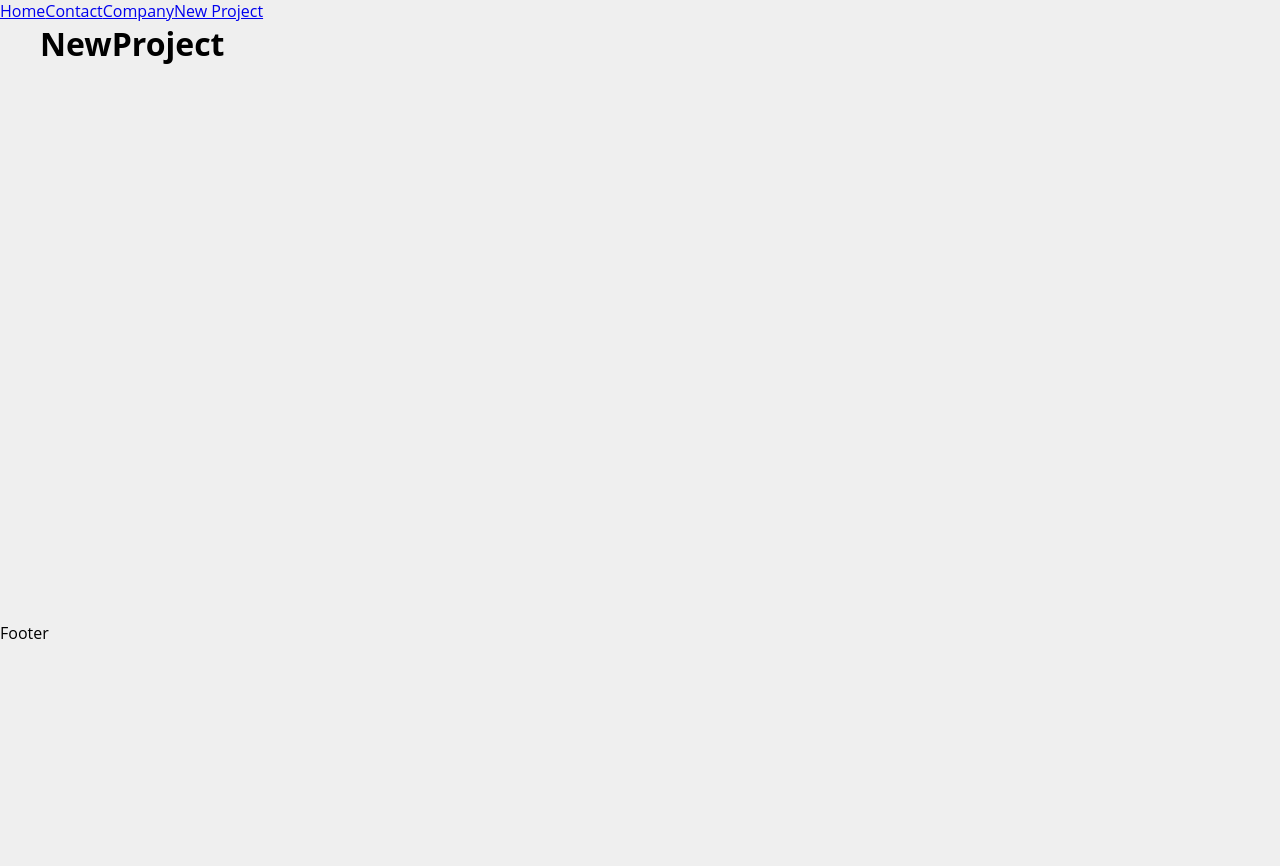
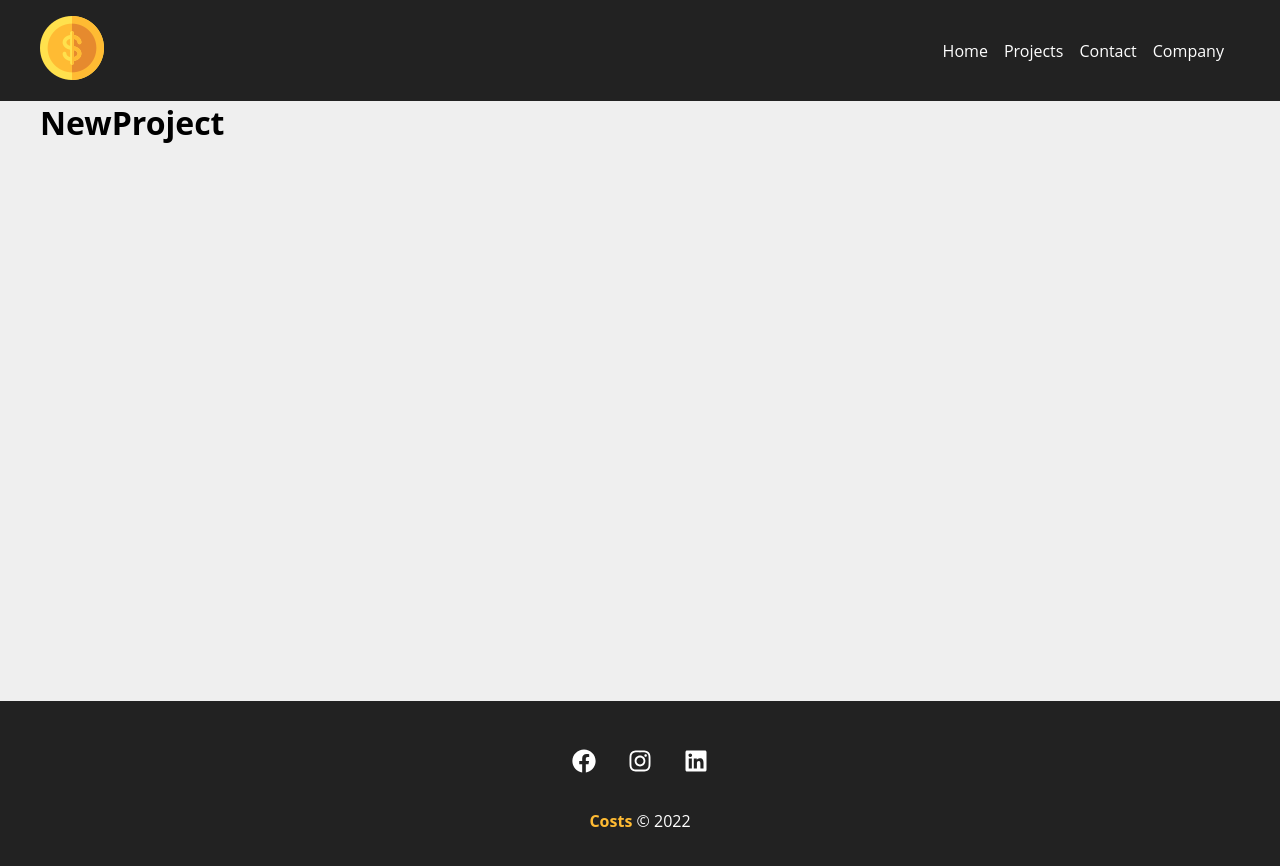
Before and after one commit to Guihenr1/costs, a JavaScript app: page /newproject in a window 1280 px wide. Shown: the top 866 px of the page. Before the commit the page ends 800 px from the top, so only its background shows below. Built offline with nearby package versions, Linux system fonts and the light colour scheme; the HTML template or start-up script is replaced by a standard one.

Commit message:
Navbar and footer

```diff
--- a/src/App.js
+++ b/src/App.js
@@ -4,25 +4,24 @@
 import Contact from "./components/pages/Contact";
 import Home from "./components/pages/Home";
 import NewProject from "./components/pages/NewProject";
+import Navbar from "./components/layout/Navbar";
+import Footer from "./components/layout/Footer";
+import Projects from "./components/pages/Projects";
 
 function App() {
   return (
     <Router>
-      <div>
-        <Link to="/">Home</Link>
-        <Link to="/contact">Contact</Link>
-        <Link to="/company">Company</Link>
-        <Link to="/newproject">New Project</Link>
-      </div>
+      <Navbar />
       <Container customClass="min-height">
         <Routes>
           <Route exact path="/" element={<Home />} />
+          <Route path="/projects" element={<Projects />} />
           <Route path="/company" element={<Company />} />
           <Route path="/contact" element={<Contact />} />
           <Route path="/newproject" element={<NewProject />} />
         </Routes>
       </Container>
-      <p>Footer</p>
+      <Footer />
     </Router>
   );
 }
--- /dev/null
+++ b/src/components/layout/Footer.js
@@ -0,0 +1,25 @@
+import { FaFacebook, FaInstagram, FaLinkedin } from "react-icons/fa";
+import styles from "./Footer.module.css";
+
+function Footer() {
+  return (
+    <footer className={styles.footer}>
+      <ul className={styles.social_list}>
+        <li>
+          <FaFacebook />
+        </li>
+        <li>
+          <FaInstagram />
+        </li>
+        <li>
+          <FaLinkedin />
+        </li>
+      </ul>
+      <p className={styles.copy_right}>
+        <span>Costs</span> &copy; 2022
+      </p>
+    </footer>
+  );
+}
+
+export default Footer;
--- /dev/null
+++ b/src/components/layout/Footer.module.css
@@ -0,0 +1,34 @@
+.footer {
+    background-color: #222;
+    color: #fff;
+    padding: 3em;
+    text-align: center;
+}
+
+.social_list {
+    display: flex;
+    justify-content: center;
+    list-style-type: none;
+}
+
+.social_list li {
+    margin: 0 1em;
+}
+
+.social_list li:hover {
+    color: #ffbb33;
+}
+
+.social_list svg {
+    font-size: 1.5em;
+    cursor: pointer;
+}
+
+.copy_right {
+    margin-top: 2em;
+}
+
+.copy_right span {
+    font-weight: bold;
+    color: #ffbb33;
+}
--- /dev/null
+++ b/src/components/layout/Navbar.js
@@ -0,0 +1,32 @@
+import { Link } from "react-router-dom";
+import Container from "./Container";
+import styles from "./Navbar.module.css";
+import logo from "../../img/costs_logo.png";
+
+function Navbar() {
+  return (
+    <nav className={styles.navbar}>
+      <Container>
+        <Link to="/">
+          <img src={logo} alt="Costs" />
+        </Link>
+        <ul className={styles.list}>
+          <li className={styles.item}>
+            <Link to="/">Home</Link>
+          </li>
+          <li className={styles.item}>
+            <Link to="/projects">Projects</Link>
+          </li>
+          <li className={styles.item}>
+            <Link to="/contact">Contact</Link>
+          </li>
+          <li className={styles.item}>
+            <Link to="/company">Company</Link>
+          </li>
+        </ul>
+      </Container>
+    </nav>
+  );
+}
+
+export default Navbar;
--- /dev/null
+++ b/src/components/layout/Navbar.module.css
@@ -0,0 +1,25 @@
+.navbar {
+    display: flex;
+    justify-content: space-between;
+    background-color: #222;
+    padding: 1em;
+}
+
+.list {
+    display: flex;
+    list-style: none;
+    align-items: center;
+}
+
+.item {
+    margin-right: 1em;
+}
+
+.item a {
+    color: #fff;
+    text-decoration: none;
+}
+
+.item a:hover {
+    color: #ffbb33;
+}
--- /dev/null
+++ b/src/components/pages/Projects.js
@@ -0,0 +1,7 @@
+function Projects() {
+    return (
+        <h1>Projects</h1>
+    )
+}
+
+export default Projects
```
